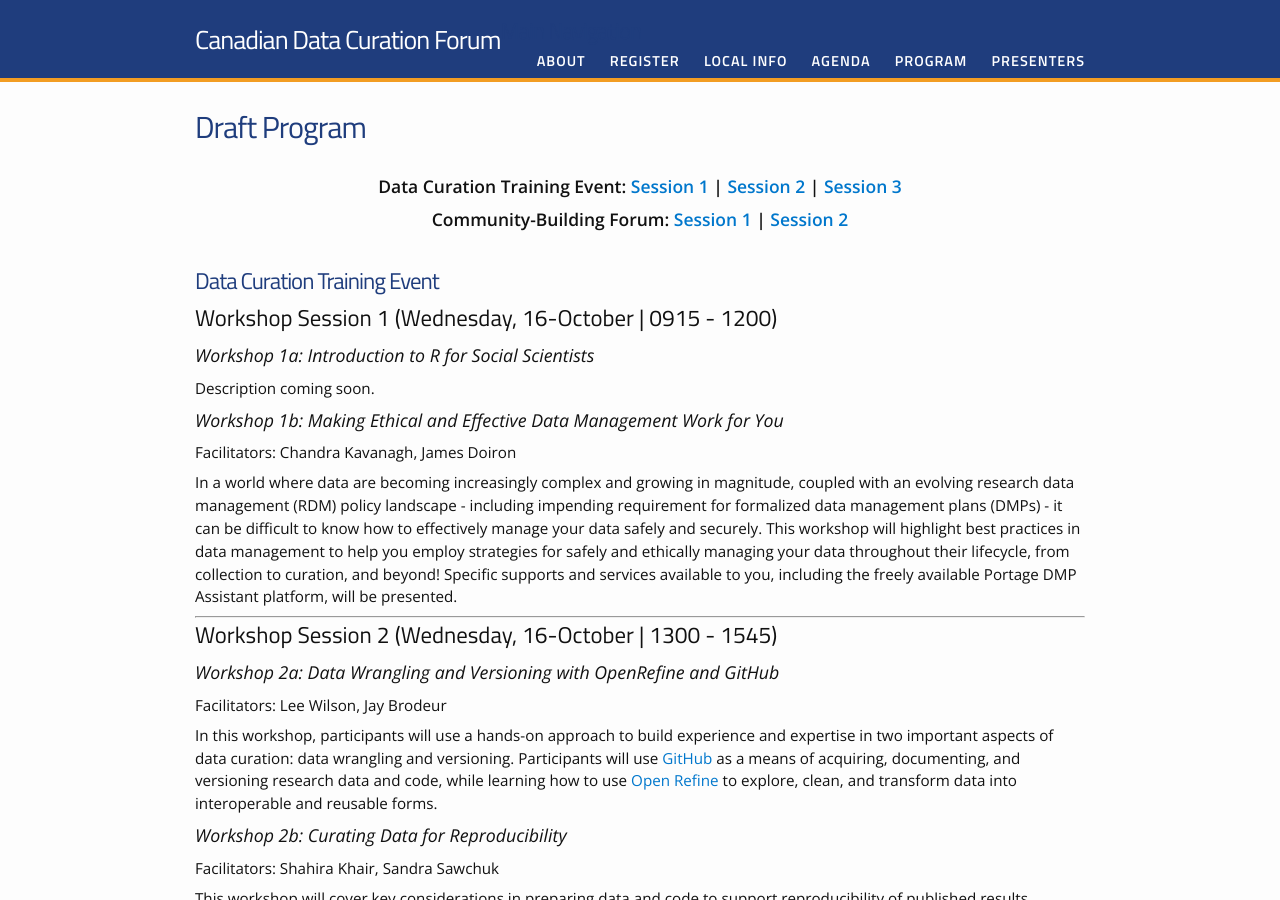
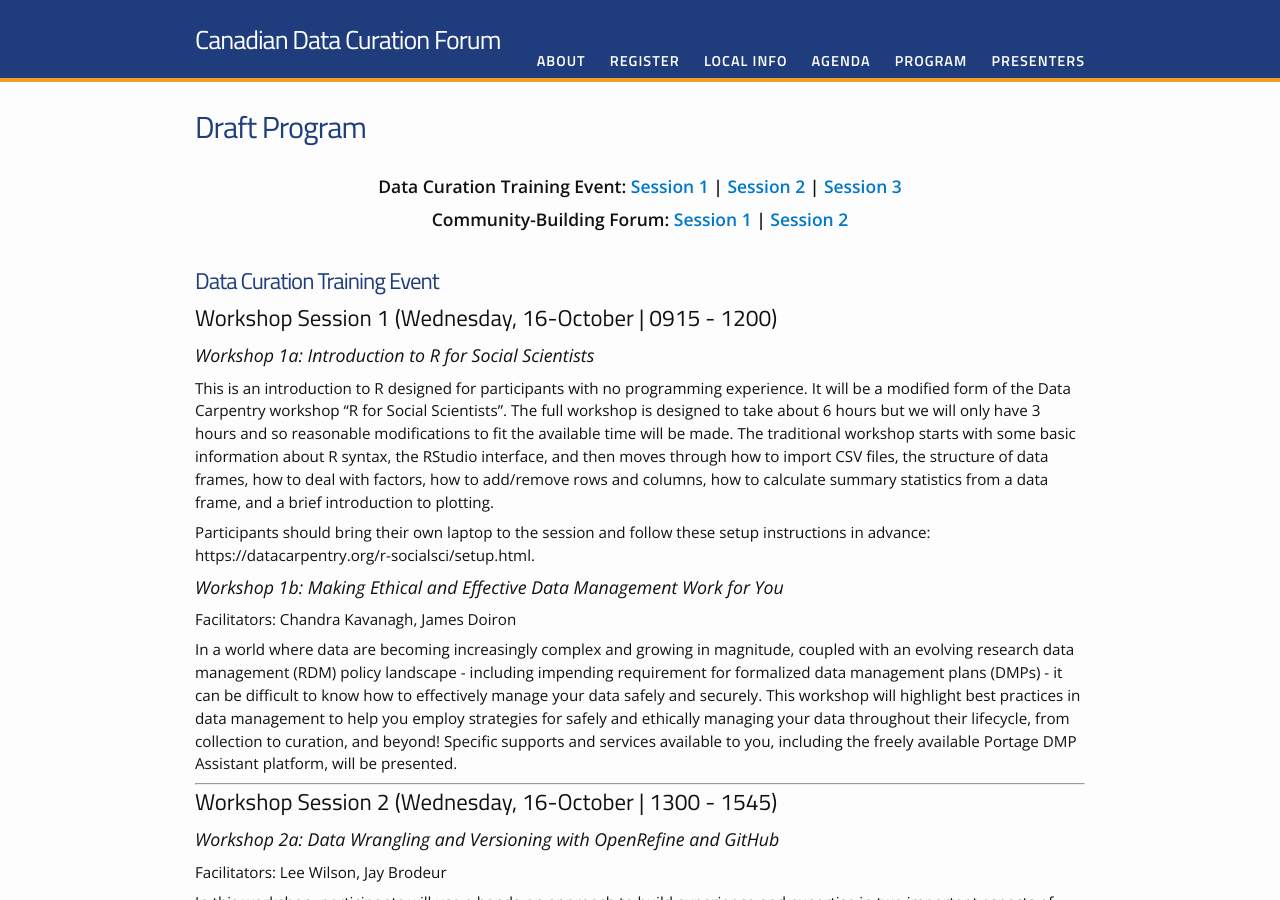
Before and after one commit to data-curation/data-curation.github.io, a Jekyll site: the page built from program.md, in a window 1280 px wide and 900 px high. Built offline with Jekyll 4.4.1, drawn with Linux system fonts in a browser that asks for light colours.

Commit message:
Update program.md

```diff
--- a/program.md
+++ b/program.md
@@ -14,7 +14,9 @@ permalink: /program/
 <h2 id="ws-1">Workshop Session 1 (Wednesday, 16-October | 0915 - 1200)</h2>
 
 ### Workshop 1a: Introduction to R for Social Scientists
-Description coming soon.
+This is an introduction to R designed for participants with no programming experience.  It will be a modified form of the Data Carpentry workshop “R for Social Scientists”.  The full workshop is designed to take about 6 hours but we will only have 3 hours and so reasonable modifications to fit the available time will be made.  The traditional workshop starts with some basic information about R syntax, the RStudio interface, and then moves through how to import CSV files, the structure of data frames, how to deal with factors, how to add/remove rows and columns, how to calculate summary statistics from a data frame, and a brief introduction to plotting.
+
+Participants should bring their own laptop to the session and follow these setup instructions in advance: https://datacarpentry.org/r-socialsci/setup.html.
 
 ### Workshop 1b: Making Ethical and Effective Data Management Work for You
 Facilitators: Chandra Kavanagh, James Doiron
```
